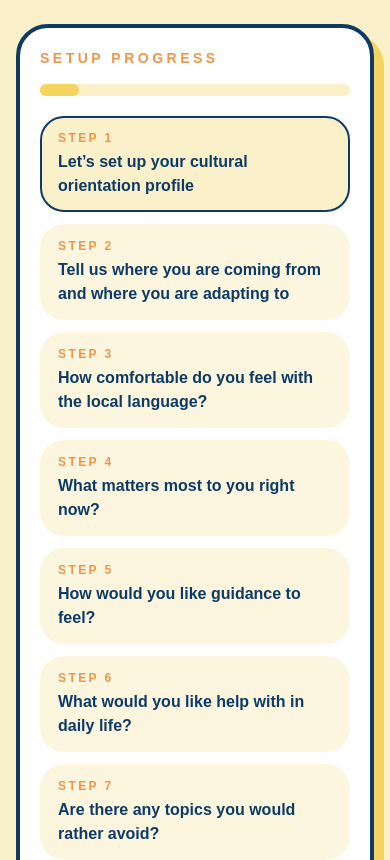
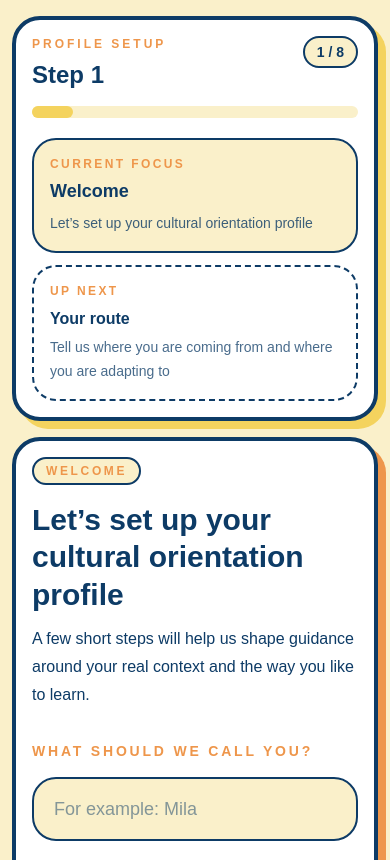
Before and after one commit to 1mpossible-code/KnowYourSurrounding, a Next.js app: page /onboarding in a window 390 px wide. Shown: the top 860 px of the page. Built offline with nearby package versions, Linux system fonts and the light colour scheme.

Commit message:
feat(mobile): try to make it more mobile focused

```diff
--- a/app/_components/onboarding-flow.tsx
+++ b/app/_components/onboarding-flow.tsx
@@ -65,32 +65,51 @@ const STEPS = [
 ] as const;
 
 function ProgressSidebar({ currentStep }: { currentStep: number }) {
+  const total = STEPS.length;
+  const current = STEPS[currentStep];
+  const next = STEPS[currentStep + 1];
+  const percent = ((currentStep + 1) / total) * 100;
+
   return (
-    <aside className="rounded-[2rem] border-4 border-[var(--regal-navy)] bg-white p-5 shadow-[10px_10px_0_var(--royal-gold)]">
-      <p className="text-sm font-semibold uppercase tracking-[0.25em] text-[var(--sandy-brown)]">Setup progress</p>
-      <div className="mt-4 h-3 rounded-full bg-[var(--lemon-chiffon)]">
-        <div className="h-full rounded-full bg-[var(--royal-gold)] transition-all" style={{ width: `${((currentStep + 1) / STEPS.length) * 100}%` }} />
+    <aside className="rounded-[1.75rem] border-4 border-[var(--regal-navy)] bg-white p-4 shadow-[8px_8px_0_var(--royal-gold)] md:rounded-[2rem] md:p-5 md:shadow-[10px_10px_0_var(--royal-gold)] xl:sticky xl:top-6">
+      <div className="flex items-start justify-between gap-4">
+        <div>
+          <p className="text-xs font-semibold uppercase tracking-[0.25em] text-[var(--sandy-brown)] md:text-sm">Profile setup</p>
+          <p className="mt-2 text-2xl font-black leading-tight">Step {currentStep + 1}</p>
+        </div>
+        <div className="rounded-full border-2 border-[var(--regal-navy)] bg-[var(--lemon-chiffon)] px-3 py-1 text-sm font-bold">
+          {currentStep + 1} / {total}
+        </div>
       </div>
-      <div className="mt-5 space-y-3">
-        {STEPS.map((step, index) => {
-          const state = index === currentStep ? 'current' : index < currentStep ? 'done' : 'upcoming';
-          return (
-            <div
-              key={step.title}
-              className={`rounded-[1.5rem] border-2 px-4 py-3 ${
-                state === 'current'
-                  ? 'border-[var(--regal-navy)] bg-[var(--lemon-chiffon)]'
-                  : state === 'done'
-                    ? 'border-[var(--sandy-brown)] bg-white'
-                    : 'border-transparent bg-[var(--lemon-chiffon)]/60'
-              }`}
-            >
-              <div className="text-xs font-bold uppercase tracking-[0.2em] text-[var(--sandy-brown)]">Step {index + 1}</div>
-              <div className="mt-1 font-bold leading-6">{step.title}</div>
-            </div>
-          );
-        })}
+
+      <div
+        className="mt-4 h-3 rounded-full bg-[var(--lemon-chiffon)]"
+        role="progressbar"
+        aria-valuenow={currentStep + 1}
+        aria-valuemin={1}
+        aria-valuemax={total}
+        aria-label={`Onboarding step ${currentStep + 1} of ${total}`}
+      >
+        <div className="h-full rounded-full bg-[var(--royal-gold)] transition-all" style={{ width: `${percent}%` }} />
       </div>
+
+      <div className="mt-5 rounded-[1.5rem] border-2 border-[var(--regal-navy)] bg-[var(--lemon-chiffon)] p-4">
+        <p className="text-xs font-semibold uppercase tracking-[0.2em] text-[var(--sandy-brown)]">Current focus</p>
+        <p className="mt-2 text-lg font-black leading-tight">{current.eyebrow}</p>
+        <p className="mt-2 text-sm leading-6 opacity-80">{current.title}</p>
+      </div>
+
+      {next ? (
+        <div className="mt-3 rounded-[1.5rem] border-2 border-dashed border-[var(--regal-navy)] bg-white p-4">
+          <p className="text-xs font-semibold uppercase tracking-[0.2em] text-[var(--sandy-brown)]">Up next</p>
+          <p className="mt-2 font-bold leading-6">{next.eyebrow}</p>
+          <p className="mt-1 text-sm leading-6 opacity-75">{next.title}</p>
+        </div>
+      ) : (
+        <div className="mt-3 rounded-[1.5rem] border-2 border-dashed border-[var(--regal-navy)] bg-white p-4 text-sm leading-6 opacity-80">
+          You’re at the final review. Once this looks right, we’ll save your profile and start your first guide.
+        </div>
+      )}
     </aside>
   );
 }
@@ -98,9 +117,11 @@ function ProgressSidebar({ currentStep }: { currentStep: number }) {
 function StepHeader({ step }: { step: (typeof STEPS)[number] }) {
   return (
     <div>
-      <p className="text-sm font-semibold uppercase tracking-[0.25em] text-[var(--sandy-brown)]">{step.eyebrow}</p>
-      <h1 className="mt-2 text-4xl font-black leading-tight">{step.title}</h1>
-      <p className="mt-3 max-w-2xl text-lg leading-8">{step.description}</p>
+      <div className="inline-flex rounded-full border-2 border-[var(--regal-navy)] bg-[var(--lemon-chiffon)] px-3 py-1 text-xs font-semibold uppercase tracking-[0.22em] text-[var(--sandy-brown)] md:text-sm">
+        {step.eyebrow}
+      </div>
+      <h1 className="mt-4 text-3xl font-black leading-tight md:text-4xl">{step.title}</h1>
+      <p className="mt-3 max-w-2xl text-base leading-7 md:text-lg md:leading-8">{step.description}</p>
     </div>
   );
 }
@@ -116,7 +137,7 @@ function ChoiceCard({ selected, label, onClick }: { selected: boolean; label: st
           : 'border-[var(--regal-navy)] bg-white hover:bg-[var(--lemon-chiffon)]'
       }`}
     >
-      <span className="font-bold leading-6">{label}</span>
+      <span className="text-sm font-bold leading-6 md:text-base">{label}</span>
     </button>
   );
 }
@@ -402,9 +423,9 @@ export function OnboardingFlow() {
 
   if (checkingSession) {
     return (
-      <main className="min-h-screen bg-[var(--lemon-chiffon)] px-6 py-10 text-[var(--regal-navy)]">
+      <main className="min-h-screen bg-[var(--lemon-chiffon)] px-4 py-8 text-[var(--regal-navy)] md:px-6 md:py-10">
         <div className="mx-auto flex min-h-[80vh] max-w-5xl items-center justify-center">
-          <div className="rounded-[2rem] border-4 border-[var(--regal-navy)] bg-white px-8 py-10 text-center shadow-[12px_12px_0_var(--royal-gold)]">
+          <div className="rounded-[1.75rem] border-4 border-[var(--regal-navy)] bg-white px-6 py-8 text-center shadow-[10px_10px_0_var(--royal-gold)] md:rounded-[2rem] md:px-8 md:py-10 md:shadow-[12px_12px_0_var(--royal-gold)]">
             <p className="text-sm font-semibold uppercase tracking-[0.3em] text-[var(--sandy-brown)]">Checking session</p>
             <h1 className="mt-3 text-3xl font-black">Preparing your onboarding flow</h1>
           </div>
@@ -414,11 +435,11 @@ export function OnboardingFlow() {
   }
 
   return (
-    <main className="min-h-screen bg-[var(--lemon-chiffon)] px-4 py-6 text-[var(--regal-navy)] md:px-6 md:py-8">
-      <div className="mx-auto grid max-w-7xl gap-6 xl:grid-cols-[0.9fr_1.1fr]">
+    <main className="min-h-screen bg-[var(--lemon-chiffon)] px-3 py-4 text-[var(--regal-navy)] md:px-6 md:py-8">
+      <div className="mx-auto grid max-w-7xl gap-4 md:gap-6 xl:grid-cols-[0.9fr_1.1fr]">
         <ProgressSidebar currentStep={currentStep} />
 
-        <section className="rounded-[2rem] border-4 border-[var(--regal-navy)] bg-white p-6 shadow-[10px_10px_0_var(--sandy-brown)] md:p-8">
+        <section className="rounded-[1.75rem] border-4 border-[var(--regal-navy)] bg-white p-4 shadow-[8px_8px_0_var(--sandy-brown)] md:rounded-[2rem] md:p-8 md:shadow-[10px_10px_0_var(--sandy-brown)]">
           <StepHeader step={step} />
           <div className="mt-8">{renderStep(currentStep, form, setForm)}</div>
 
@@ -429,12 +450,12 @@ export function OnboardingFlow() {
             </p>
           ) : null}
 
-          <div className="mt-8 flex flex-wrap items-center justify-between gap-3 border-t-2 border-dashed border-[var(--regal-navy)] pt-6">
+          <div className="mt-8 flex flex-col-reverse gap-3 border-t-2 border-dashed border-[var(--regal-navy)] pt-6 sm:flex-row sm:items-center sm:justify-between">
             <button
               type="button"
               onClick={handleBack}
               disabled={currentStep === 0 || submitting}
-              className="rounded-full border-2 border-[var(--regal-navy)] bg-white px-5 py-3 font-bold transition hover:bg-[var(--lemon-chiffon)] disabled:cursor-not-allowed disabled:opacity-50"
+              className="w-full rounded-full border-2 border-[var(--regal-navy)] bg-white px-5 py-3 font-bold transition hover:bg-[var(--lemon-chiffon)] disabled:cursor-not-allowed disabled:opacity-50 sm:w-auto"
             >
               Back
             </button>
@@ -444,7 +465,7 @@ export function OnboardingFlow() {
                 type="button"
                 onClick={() => void handleFinish()}
                 disabled={submitting}
-                className="rounded-full border-2 border-[var(--regal-navy)] bg-[var(--royal-gold)] px-5 py-3 font-bold transition hover:bg-[var(--sandy-brown)] disabled:cursor-not-allowed disabled:opacity-70"
+                className="w-full rounded-full border-2 border-[var(--regal-navy)] bg-[var(--royal-gold)] px-5 py-3 font-bold transition hover:bg-[var(--sandy-brown)] disabled:cursor-not-allowed disabled:opacity-70 sm:w-auto"
               >
                 {submitting ? 'Creating your profile and first guides…' : 'Make my profile'}
               </button>
@@ -453,7 +474,7 @@ export function OnboardingFlow() {
                 type="button"
                 onClick={handleNext}
                 disabled={!canContinue}
-                className="rounded-full border-2 border-[var(--regal-navy)] bg-[var(--royal-gold)] px-5 py-3 font-bold transition hover:bg-[var(--sandy-brown)] disabled:cursor-not-allowed disabled:opacity-70"
+                className="w-full rounded-full border-2 border-[var(--regal-navy)] bg-[var(--royal-gold)] px-5 py-3 font-bold transition hover:bg-[var(--sandy-brown)] disabled:cursor-not-allowed disabled:opacity-70 sm:w-auto"
               >
                 Continue
               </button>
--- a/app/_components/starter-guides-panel.tsx
+++ b/app/_components/starter-guides-panel.tsx
@@ -94,10 +94,10 @@ export function StarterGuidesPanel({
 
   if (entries.length === 0) {
     return (
-      <section className="rounded-[2.5rem] border-4 border-[var(--regal-navy)] bg-white p-6 shadow-[12px_12px_0_var(--sandy-brown)] md:p-8">
+      <section className="rounded-[1.75rem] border-4 border-[var(--regal-navy)] bg-white p-4 shadow-[8px_8px_0_var(--sandy-brown)] md:rounded-[2.5rem] md:p-8 md:shadow-[12px_12px_0_var(--sandy-brown)]">
         <p className="text-sm font-semibold uppercase tracking-[0.25em] text-[var(--sandy-brown)]">Starter guide</p>
         <h2 className="mt-2 text-3xl font-black md:text-4xl">Your first guide will appear here</h2>
-        <p className="mt-3 max-w-3xl text-lg leading-8">
+        <p className="mt-3 max-w-3xl text-base leading-7 md:text-lg md:leading-8">
           Once your profile creates a starter guide, this section will show its progress and the finished markdown.
         </p>
       </section>
@@ -107,12 +107,12 @@ export function StarterGuidesPanel({
   const showLoader = !allTerminal;
 
   return (
-    <section className="rounded-[2.5rem] border-4 border-[var(--regal-navy)] bg-white p-6 shadow-[12px_12px_0_var(--sandy-brown)] md:p-8">
+    <section className="rounded-[1.75rem] border-4 border-[var(--regal-navy)] bg-white p-4 shadow-[8px_8px_0_var(--sandy-brown)] md:rounded-[2.5rem] md:p-8 md:shadow-[12px_12px_0_var(--sandy-brown)]">
       <div className="flex flex-wrap items-start justify-between gap-4">
         <div className="max-w-2xl">
           <p className="text-sm font-semibold uppercase tracking-[0.25em] text-[var(--sandy-brown)]">Your first guide</p>
           <h2 className="mt-2 text-3xl font-black md:text-4xl">We’re building your starter guide</h2>
-          <p className="mt-3 text-lg leading-8">
+          <p className="mt-3 text-base leading-7 md:text-lg md:leading-8">
             Based on the daily-life situations you asked for help with, we started one practical guide for {profile.destinationCountry || 'your destination'}.
           </p>
         </div>
```
Also changed, not shown: app/_components/home-dashboard.tsx (+15 -15 lines), app/dev/page.tsx (+5 -5 lines).
